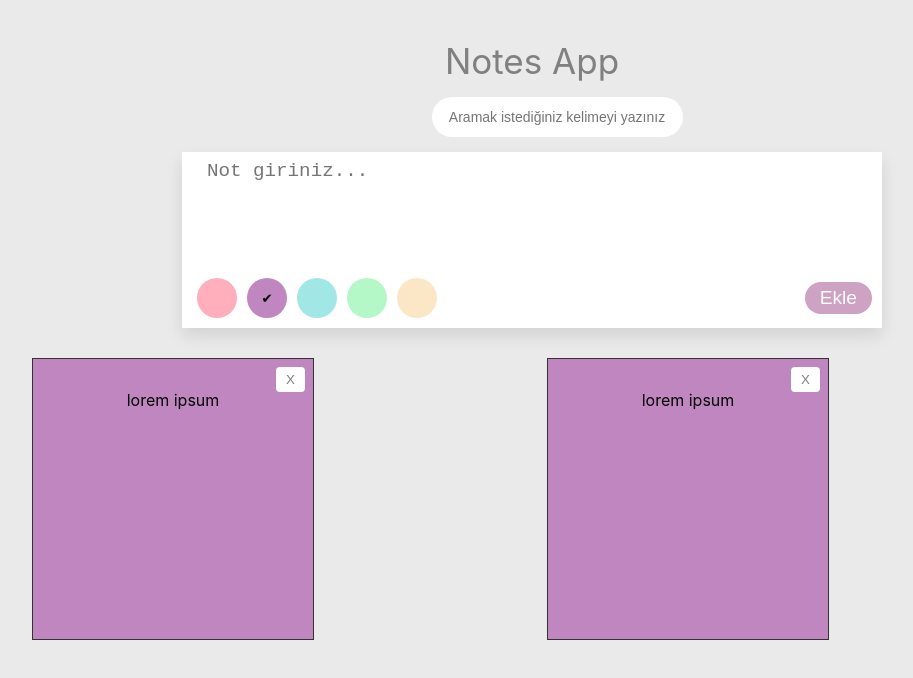
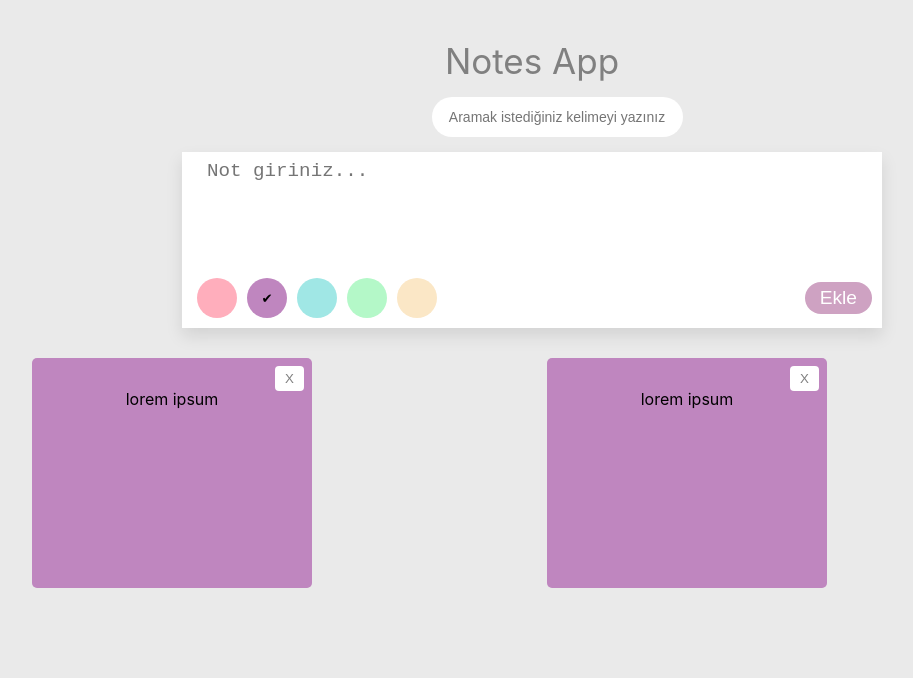
Before and after one commit to reeyhanyilmaz/Redux-NotesApp, a React (Create React App) app: page / in a window 1280 px wide. Shown: the top 678 px of the page, without its empty margins (108-1021 px from the left). Built offline with nearby package versions, Linux system fonts and the light colour scheme; the HTML template or start-up script is replaced by a standard one.

Commit message:
add content style

```diff
--- a/src/components/Content/styles.module.css
+++ b/src/components/Content/styles.module.css
@@ -12,9 +12,9 @@
   position: relative; /* X button ve text uyumlu oldu. */
   padding: 15px;
   width: 250px;
-  height: 250px;
-  border: 1px solid #333;
+  height: 200px;
   justify-self: stretch;
+  border-radius: 5px;
 }
 
 .deleteButton {
```
